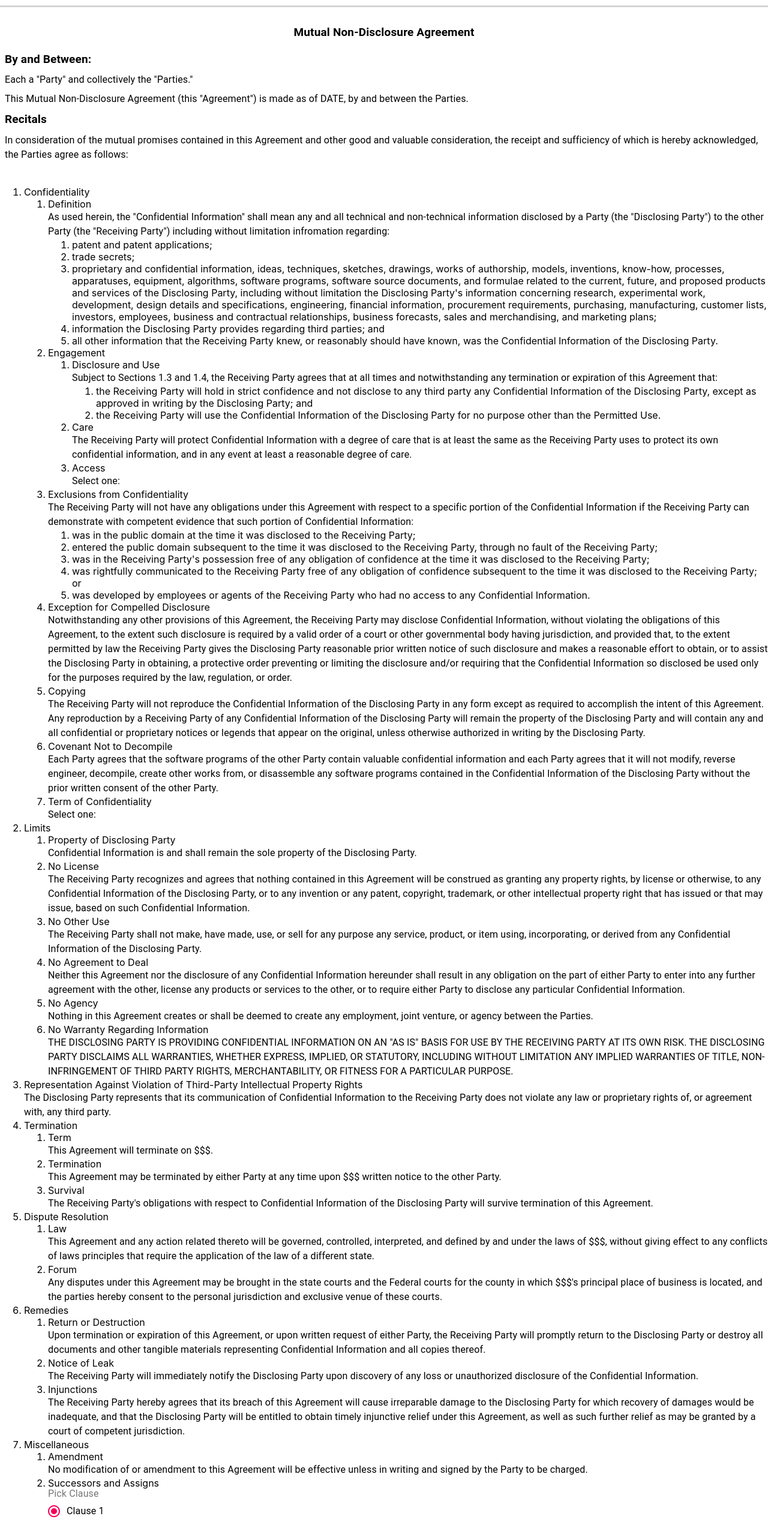
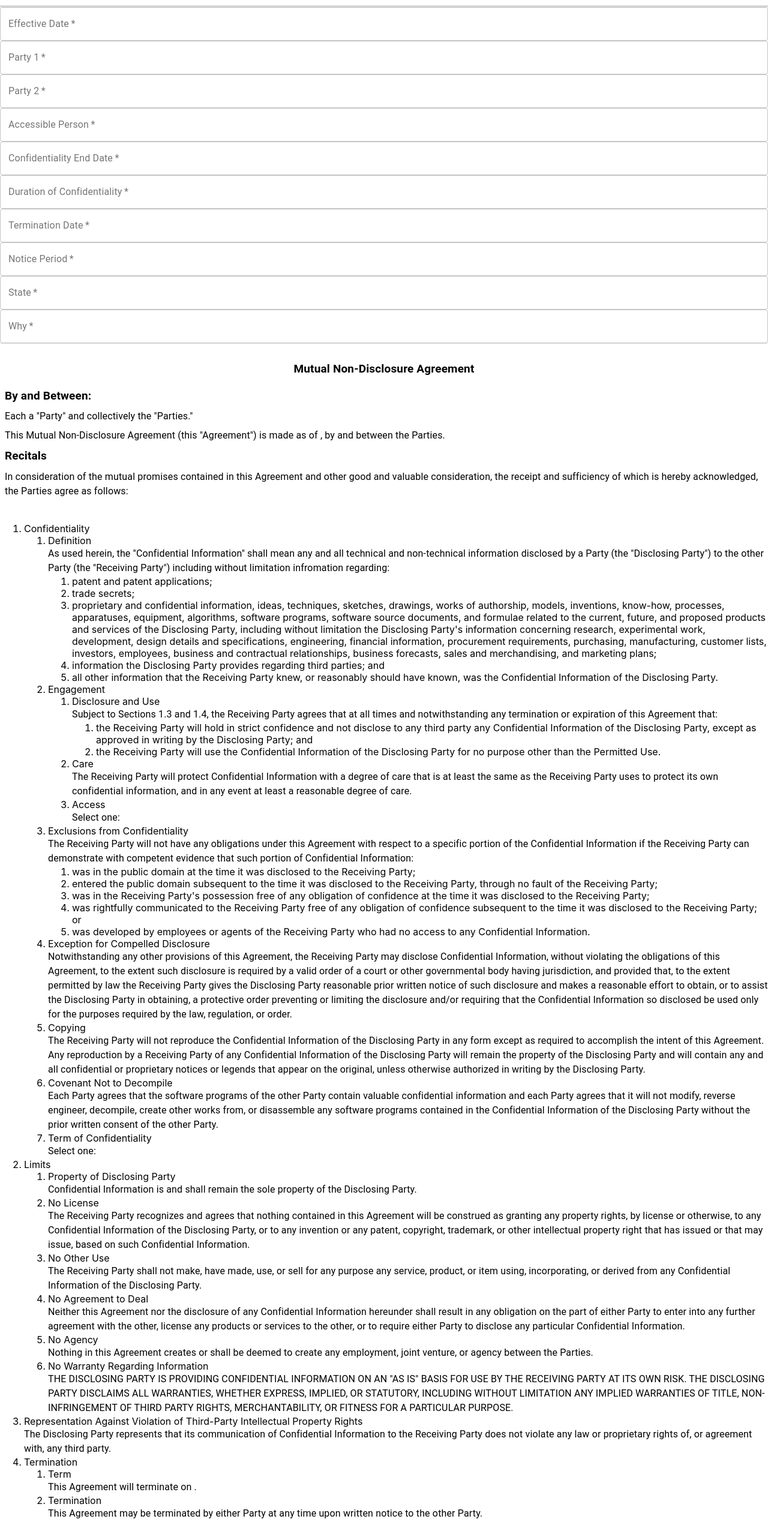
Before and after one commit to shawnchoii/lawCS, a React (Create React App) app in the folder law/: page /form in a window 1280 px wide. Shown: the part 55-2592 px from the top of the page at 60% size. Built offline with nearby package versions, Linux system fonts and the light colour scheme.

Commit message:
Added TextField for each Variables and Pass the Values to Render page

```diff
--- a/law/src/App.js
+++ b/law/src/App.js
@@ -6,8 +6,10 @@ import Form from "./pages/Form";
 import Render from "./pages/Render";
 
 function App() {
-  return (
-    <div className="App">
+
+  const render = () => {
+    return (
+      <div className="App">
       <Router>
         <Header />
         <Route exact path="/" render={() => <Home/>} />
@@ -15,7 +17,10 @@ function App() {
         <Route exact path="/render"  render={() => <Render/>}/>
       </Router>
     </div>
-  );
+    )
+  }
+
+  return render();
 }
 
 export default App;
--- a/law/src/pages/Form.js
+++ b/law/src/pages/Form.js
@@ -8,23 +8,70 @@ import {
   FormControl,
   FormLabel,
   FormControlLabel,
-  Button
+  Button,
+  Divider,
+  TextField
 } from "@material-ui/core";
 import { Link } from "react-router-dom";
 
 import { makeStyles } from "@material-ui/core/styles";
 
+const firstChoice = ["A Party shall not subcontract or otherwise delegate or assign this Agreement or any of its obligations under this Agreement without the other Party's prior written consent.", "{P2.The} shall not assign or transfer any rights or obligations under this Agreement without {P1.the}'s prior written consent.", "{P1.The} shall not assign or transfer any rights or obligations under this Agreement without {P2.the}'s prior written consent."]
+
 const Form = () => {
-  const [value, setValue] = useState('1');
+  // const [effectiveDate, setEffectiveDate] = useState("Effective Date");
+  // const [party1, setParty1] = useState("Party 1");
+  // const [party2, setParty2] = useState("Party 2");
+  // const [accessPerson, setAccessPerson] = useState("Access Person");
+  // const [confidentEnd, setConfidentEnd] = useState("Confidentiality End Date");
+  // const [durationConfident, setDurationConfident] = useState("Duration of Confidentiality");
+  // const [endDate, setEndDate] = useState("Termination Date");
+  // const [noticePeriod, setNoticePeriod] = useState("Notice Period");
+  // const [why, setWhy] = useState("Why");
+
+  const [state, setState] = useState({
+    effectiveDate: "",
+    party1: "",
+    party2: "",
+    accessPerson: "",
+    confidentEnd: "",
+    durationConfident: "",
+    endDate: "",
+    noticePeriod: "",
+    state: "",
+    why: ""
+  })
+
+  const [value, setValue] = useState("0");
 
   const handleChange = (event) => {
     setValue(event.target.value);
   };
 
+  const handleChang = (event) => {
+    const value = event.target.value;
+    setState({
+      ...state,
+      [event.target.name]: value
+    });
+  }
+
   const classes = useStyles();
 
   return (
   <Grid container className={classes.container}>
+    <TextField required label="Effective Date" name="effectiveDate" variant="outlined" value={state.effectiveDate} onChange={handleChang}/>
+    <TextField required label="Party 1" name="party1" variant="outlined" value={state.party1} onChange={handleChang}/>
+    <TextField required label="Party 2" name="party2" variant="outlined" value={state.party2} onChange={handleChang}/>
+    <TextField required label="Accessible Person" name="accessPerson" variant="outlined" value={state.accessPerson} onChange={handleChang}/>
+    <TextField required label="Confidentiality End Date" name="confidentEnd" variant="outlined" value={state.confidentEnd} onChange={handleChang}/>
+    <TextField required label="Duration of Confidentiality" name="durationConfident" variant="outlined" value={state.durationConfident} onChange={handleChang}/>
+    <TextField required label="Termination Date" name="endDate" variant="outlined" value={state.endDate} onChange={handleChang}/>
+    <TextField required label="Notice Period" name="noticePeriod" variant="outlined" value={state.noticePeriod} onChange={handleChang}/>
+    <TextField required label="State" name="state" variant="outlined" value={state.state} onChange={handleChang}/>
+    <TextField required label="Why" name="why" variant="outlined" value={state.why} onChange={handleChang}/>
+
+      <Divider />
       <Grid  container className={classes.grid}>
         <Grid item xs={12}>
           <Typography>
@@ -42,7 +89,7 @@ const Form = () => {
           Each a "Party" and collectively the "Parties."
         </Box>
         <Box textAlign="left" m={1}>
-          This Mutual Non-Disclosure Agreement (this "Agreement") is made as of DATE, by and between the Parties.
+          This Mutual Non-Disclosure Agreement (this "Agreement") is made as of {state.effectiveDate}, by and between the Parties.
         </Box>
         <Box fontSize={19} textAlign="left" fontWeight="fontWeightBold" m={1}>
           Recitals
@@ -117,18 +164,18 @@ const Form = () => {
           <li>Termination</li>
           <ol>
             <li>Term</li>
-            <Typography>This Agreement will terminate on $$$.</Typography>
+            <Typography>This Agreement will terminate on {state.endDate}.</Typography>
             <li>Termination</li>
-            <Typography>This Agreement may be terminated by either Party at any time upon $$$ written notice to the other Party.</Typography>
+            <Typography>This Agreement may be terminated by either Party at any time upon {state.noticePeriod} written notice to the other Party.</Typography>
             <li>Survival</li>
             <Typography>The Receiving Party's obligations with respect to Confidential Information of the Disclosing Party will survive termination of this Agreement.</Typography>
           </ol>
           <li>Dispute Resolution</li>
           <ol>
             <li>Law</li>
-            <Typography>This Agreement and any action related thereto will be governed, controlled, interpreted, and defined by and under the laws of $$$, without giving effect to any conflicts of laws principles that require the application of the law of a different state.</Typography>
+            <Typography>This Agreement and any action related thereto will be governed, controlled, interpreted, and defined by and under the laws of {state.state}, without giving effect to any conflicts of laws principles that require the application of the law of a different state.</Typography>
             <li>Forum</li>
-            <Typography>Any disputes under this Agreement may be brought in the state courts and the Federal courts for the county in which $$$'s principal place of business is located, and the parties hereby consent to the personal jurisdiction and exclusive venue of these courts.</Typography>
+            <Typography>Any disputes under this Agreement may be brought in the state courts and the Federal courts for the county in which {state.party1}'s principal place of business is located, and the parties hereby consent to the personal jurisdiction and exclusive venue of these courts.</Typography>
           </ol>
           <li>Remedies</li>
           <ol>
@@ -147,9 +194,14 @@ const Form = () => {
             <FormControl component="fieldset">
               <FormLabel component="legend">Pick Clause</FormLabel>
               <RadioGroup aria-label="clause" name="clause1" value={value} onChange={handleChange}>
-                <FormControlLabel value="1" control={<Radio />} label="Clause 1" />
+                {
+                  firstChoice.map((val, i) => (
+                    <FormControlLabel value={`${i}`} control={<Radio />} label={val} />
+                  ))
+                }
+                {/* <FormControlLabel value="1" control={<Radio />} label="Clause 1" />
                 <FormControlLabel value="2" control={<Radio />} label="Clause 2" />
-                <FormControlLabel value="3" control={<Radio />} label="Clause 3" />
+                <FormControlLabel value="3" control={<Radio />} label="Clause 3" /> */}
               </RadioGroup>
             </FormControl>
             {/* <ol>
@@ -188,7 +240,21 @@ const Form = () => {
           IN WITNESS WHEREOF, the Parties have executed this Agreement as of the Effective Date.
         </Box>
       </Typography>
-      <Link to={{ pathname: '/render', state: { "firstSelection": value, "secondSelection": value }}}>Generate an NDA</Link>
+      <Link to={{ pathname: '/render',
+        state: {
+          "effectiveDate": state.effectiveDate,
+          "party1": state.party1,
+          "party2": state.party2,
+          "accessPerson": state.accessPerson,
+          "confidentEnd": state.confidentEnd,
+          "durationConfident": state.durationConfident,
+          "endDate": state.endDate,
+          "noticePeriod": state.noticePeriod,
+          "state": state.state,
+          "why": state.why,
+          "firstSelection": firstChoice[parseInt(value)],
+          "secondSelection": value
+          }}}>Generate an NDA</Link>
       <Button variant="outlined" color="primary" href="/render">Generate an NDA</Button>
   </Grid>
   )
--- a/law/src/pages/Render.js
+++ b/law/src/pages/Render.js
@@ -14,8 +14,6 @@ import {useLocation} from "react-router-dom";
 
 import { makeStyles } from "@material-ui/core/styles";
 
-const firstChoice = ["A Party shall not subcontract or otherwise delegate or assign this Agreement or any of its obligations under this Agreement without the other Party's prior written consent.", "{P2.The} shall not assign or transfer any rights or obligations under this Agreement without {P1.the}'s prior written consent.", "{P1.The} shall not assign or transfer any rights or obligations under this Agreement without {P2.the}'s prior written consent."]
-
 const Render = () => {
   let location = useLocation();
 
@@ -24,6 +22,7 @@ const Render = () => {
 
   console.log("First: ", firstSelection);
   console.log("Second: ", secondSelection);
+  console.log("Effective DAte", location.state.effectiveDate);
 
   const classes = useStyles();
 
@@ -148,7 +147,7 @@ const Render = () => {
             <li>Amendment</li>
             <Typography>No modification of or amendment to this Agreement will be effective unless in writing and signed by the Party to be charged.</Typography>
             <li>Successors and Assigns</li>
-            <Typography>{firstChoice[firstSelection - 1]}</Typography>
+            <Typography>{firstSelection}</Typography>
             {/* <ol>
               <li>Select one:</li>
               <li>Select one:</li>
```
